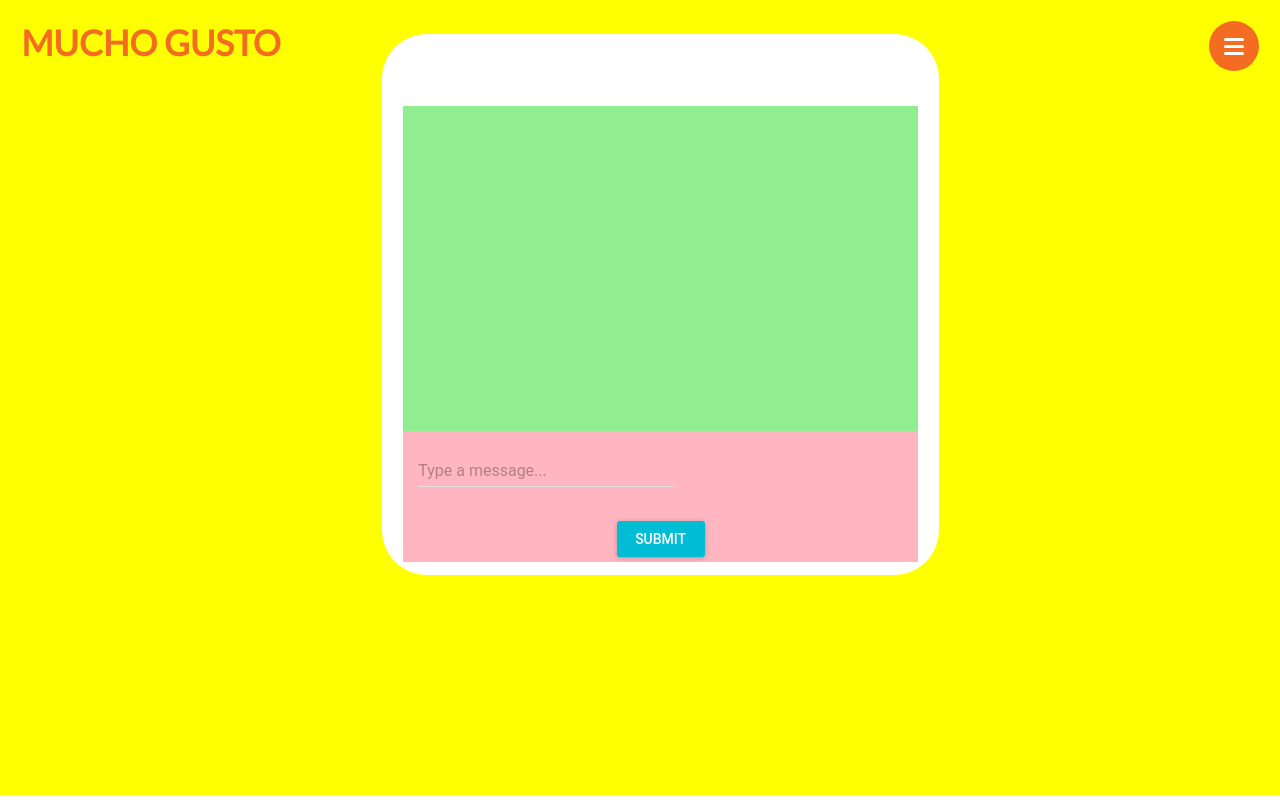
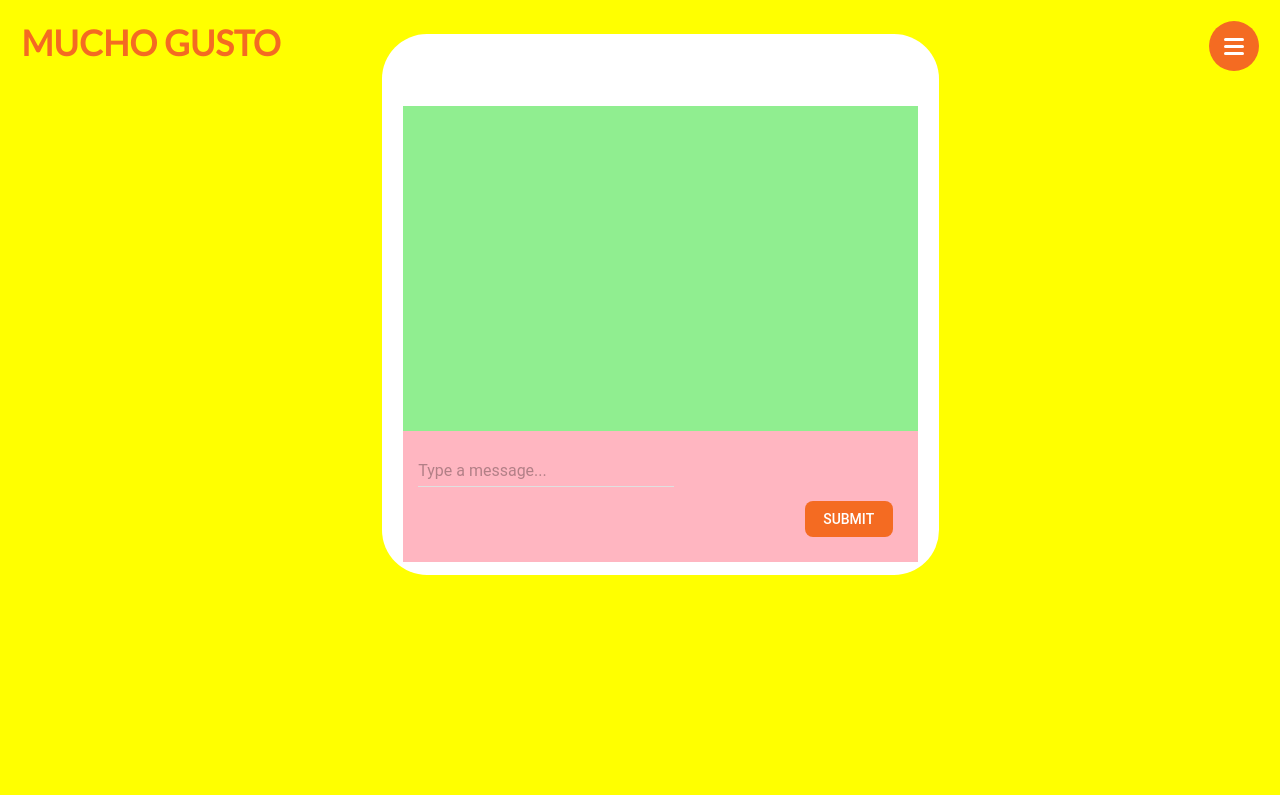
Before and after one commit to gladysum-zz/mucho-gusto, a React app: page /chat in a window 1280 px wide. Built offline with nearby package versions, Linux system fonts and the light colour scheme.

Commit message:
flat submit button

```diff
--- a/browser/ChatContainer.js
+++ b/browser/ChatContainer.js
@@ -1,7 +1,8 @@
 import React from 'react';
 import axios from 'axios';
 import TextField from 'material-ui/TextField';
-import RaisedButton from 'material-ui/RaisedButton';
+// import RaisedButton from 'material-ui/RaisedButton';
+import FlatButton from 'material-ui/FlatButton';
 import ChatComponent from './ChatComponent';
 
 export default class ChatContainer extends React.Component {
@@ -42,8 +43,8 @@ export default class ChatContainer extends React.Component {
           <div className="input-container">
             <TextField hintText="Type a message..." value={this.state.value} onChange={this.handleChange}/>
           </div>
-          <div className="submit-button">
-            <RaisedButton type="submit" label="Submit" primary={true} />
+          <div className="submit-button-container">
+            <FlatButton type="submit" label="Submit" className="submit-button" primary={true} />
           </div>
         </form>
       </div>
--- a/public/style.css
+++ b/public/style.css
@@ -244,8 +244,19 @@
   z-index: 1;
 }
 
+.submit-button-container {
+  margin-top: -12%;
+  margin-right: 5%;
+  text-align: right;
+}
 .submit-button {
-  margin-top: -8%;
+  background-color: #f46b22 !important;
+  border-radius: 8px !important;
+  color: white !important;
   text-align: center;
   z-index: 2;
 }
+
+.submit-button:hover {
+  background-color: #dc5406 !important;
+}
```
Also changed, not shown: public/bundle.js, 1 other file (tests, documents, lock files or other folders).
